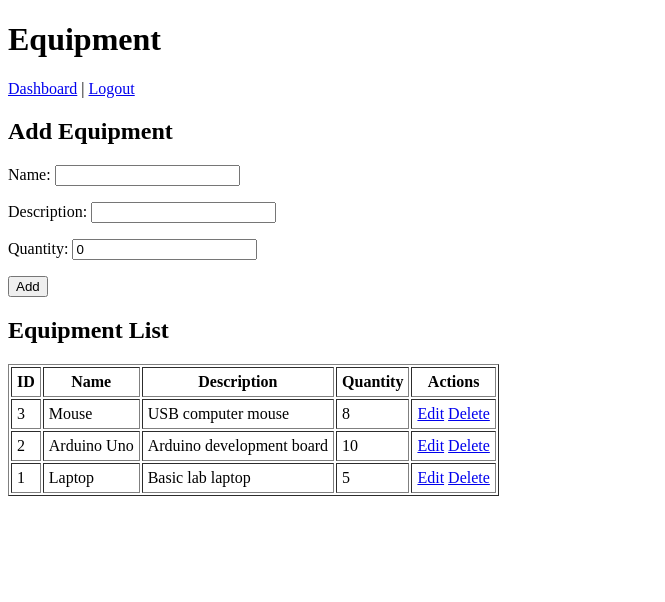
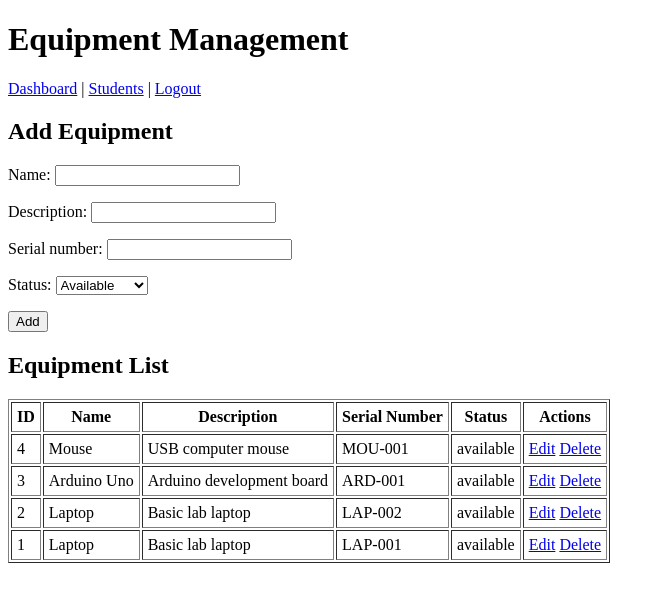
Before and after one commit to AbishkarM211/lab-practical-equip-inventory-system, a PHP site: page /admin/equipment.php in a window 1280 px wide. Shown: the top 602 px of the page, without its empty margins (0-665 px from the left). Run offline with PHP 8.4, Linux system fonts and the light colour scheme; a user stored in the database is signed in; data comes from the database, SQL or seed files in the repository.

Commit message:
added serial numbers to identify individual items

```diff
--- a/admin/dashboard.php
+++ b/admin/dashboard.php
@@ -11,6 +11,7 @@ requireRole('admin');
     <p>Welcome, <?= htmlspecialchars($_SESSION['username']) ?>.</p>
 
     <p><a href="equipment.php">Manage Equipment</a></p>
+    <p><a href="students.php">Manage Students</a></p>
     <p><a href="../logout.php">Logout</a></p>
 </body>
 </html>
--- a/admin/equipment.php
+++ b/admin/equipment.php
@@ -14,15 +14,16 @@ if (isset($_GET['delete'])) {
 if ($_SERVER['REQUEST_METHOD'] === 'POST') {
     $name = mysqli_real_escape_string($conn, trim($_POST['name'] ?? ''));
     $description = mysqli_real_escape_string($conn, trim($_POST['description'] ?? ''));
-    $quantity = (int) ($_POST['quantity'] ?? 0);
+    $serial = mysqli_real_escape_string($conn, trim($_POST['serial_number'] ?? ''));
+    $status = $_POST['status'] === 'unavailable' ? 'unavailable' : 'available';
 
-    if ($name !== '' && $quantity >= 0) {
+    if ($name !== '' && $serial !== '') {
         if (!empty($_POST['equipment_id'])) {
             $id = (int) $_POST['equipment_id'];
-            mysqli_query($conn, "UPDATE equipment SET name='$name', description='$description', quantity=$quantity WHERE equipment_id=$id");
+            mysqli_query($conn, "UPDATE equipment SET name='$name', description='$description', serial_number='$serial', status='$status' WHERE equipment_id=$id");
             $message = 'Equipment updated.';
         } else {
-            mysqli_query($conn, "INSERT INTO equipment (name, description, quantity) VALUES ('$name', '$description', $quantity)");
+            mysqli_query($conn, "INSERT INTO equipment (name, description, serial_number, status) VALUES ('$name', '$description', '$serial', '$status')");
             $message = 'Equipment added.';
         }
     }
@@ -41,8 +42,8 @@ $result = mysqli_query($conn, "SELECT * FROM equipment ORDER BY equipment_id DES
 <html>
 <head><title>Equipment</title></head>
 <body>
-    <h1>Equipment</h1>
-    <p><a href="dashboard.php">Dashboard</a> | <a href="../logout.php">Logout</a></p>
+    <h1>Equipment Management</h1>
+    <p><a href="dashboard.php">Dashboard</a> | <a href="students.php">Students</a> | <a href="../logout.php">Logout</a></p>
 
     <?php if ($message): ?>
         <p style="color:green;"><?= htmlspecialchars($message) ?></p>
@@ -55,20 +56,27 @@ $result = mysqli_query($conn, "SELECT * FROM equipment ORDER BY equipment_id DES
         <?php endif; ?>
         <p>Name: <input type="text" name="name" value="<?= htmlspecialchars($edit['name'] ?? '') ?>"></p>
         <p>Description: <input type="text" name="description" value="<?= htmlspecialchars($edit['description'] ?? '') ?>"></p>
-        <p>Quantity: <input type="number" name="quantity" value="<?= htmlspecialchars($edit['quantity'] ?? '0') ?>"></p>
+        <p>Serial number: <input type="text" name="serial_number" value="<?= htmlspecialchars($edit['serial_number'] ?? '') ?>"></p>
+        <p>Status:
+            <select name="status">
+                <option value="available" <?= (($edit['status'] ?? '') === 'available') ? 'selected' : '' ?>>Available</option>
+                <option value="unavailable" <?= (($edit['status'] ?? '') === 'unavailable') ? 'selected' : '' ?>>Unavailable</option>
+            </select>
+        </p>
         <button type="submit"><?= $edit ? 'Update' : 'Add' ?></button>
         <?php if ($edit): ?><a href="equipment.php">Cancel</a><?php endif; ?>
     </form>
 
     <h2>Equipment List</h2>
     <table border="1" cellpadding="5">
-        <tr><th>ID</th><th>Name</th><th>Description</th><th>Quantity</th><th>Actions</th></tr>
+        <tr><th>ID</th><th>Name</th><th>Description</th><th>Serial Number</th><th>Status</th><th>Actions</th></tr>
         <?php while ($row = mysqli_fetch_assoc($result)): ?>
             <tr>
                 <td><?= $row['equipment_id'] ?></td>
                 <td><?= htmlspecialchars($row['name']) ?></td>
                 <td><?= htmlspecialchars($row['description']) ?></td>
-                <td><?= $row['quantity'] ?></td>
+                <td><?= htmlspecialchars($row['serial_number']) ?></td>
+                <td><?= htmlspecialchars($row['status']) ?></td>
                 <td>
                     <a href="equipment.php?edit=<?= $row['equipment_id'] ?>">Edit</a>
                     <a href="equipment.php?delete=<?= $row['equipment_id'] ?>" onclick="return confirm('Delete this equipment?');">Delete</a>
--- a/student/browse.php
+++ b/student/browse.php
@@ -3,7 +3,7 @@ require '../config.php';
 require '../includes/auth.php';
 requireRole('student');
 
-$result = mysqli_query($conn, "SELECT * FROM equipment WHERE quantity > 0 ORDER BY name");
+$result = mysqli_query($conn, "SELECT * FROM equipment WHERE status='available' ORDER BY name");
 ?>
 <!DOCTYPE html>
 <html>
@@ -14,12 +14,12 @@ $result = mysqli_query($conn, "SELECT * FROM equipment WHERE quantity > 0 ORDER
     <p><a href="../logout.php">Logout</a></p>
 
     <table border="1" cellpadding="5">
-        <tr><th>Name</th><th>Description</th><th>Quantity</th></tr>
+        <tr><th>Name</th><th>Description</th><th>Serial Number</th></tr>
         <?php while ($row = mysqli_fetch_assoc($result)): ?>
             <tr>
                 <td><?= htmlspecialchars($row['name']) ?></td>
                 <td><?= htmlspecialchars($row['description']) ?></td>
-                <td><?= $row['quantity'] ?></td>
+                <td><?= htmlspecialchars($row['serial_number']) ?></td>
             </tr>
         <?php endwhile; ?>
     </table>
```
Also changed, not shown: admin/students.php (added, +76 -0 lines), database/schema.sql (+7 -5 lines).
